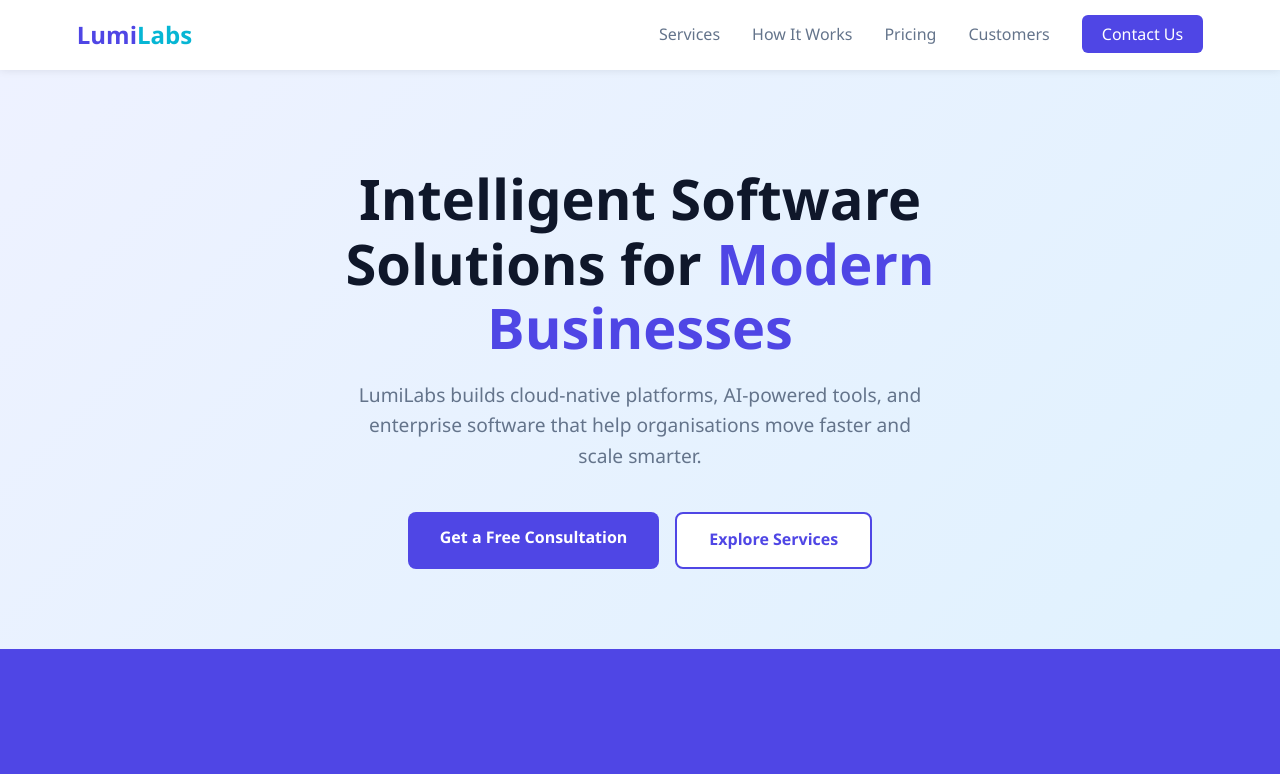
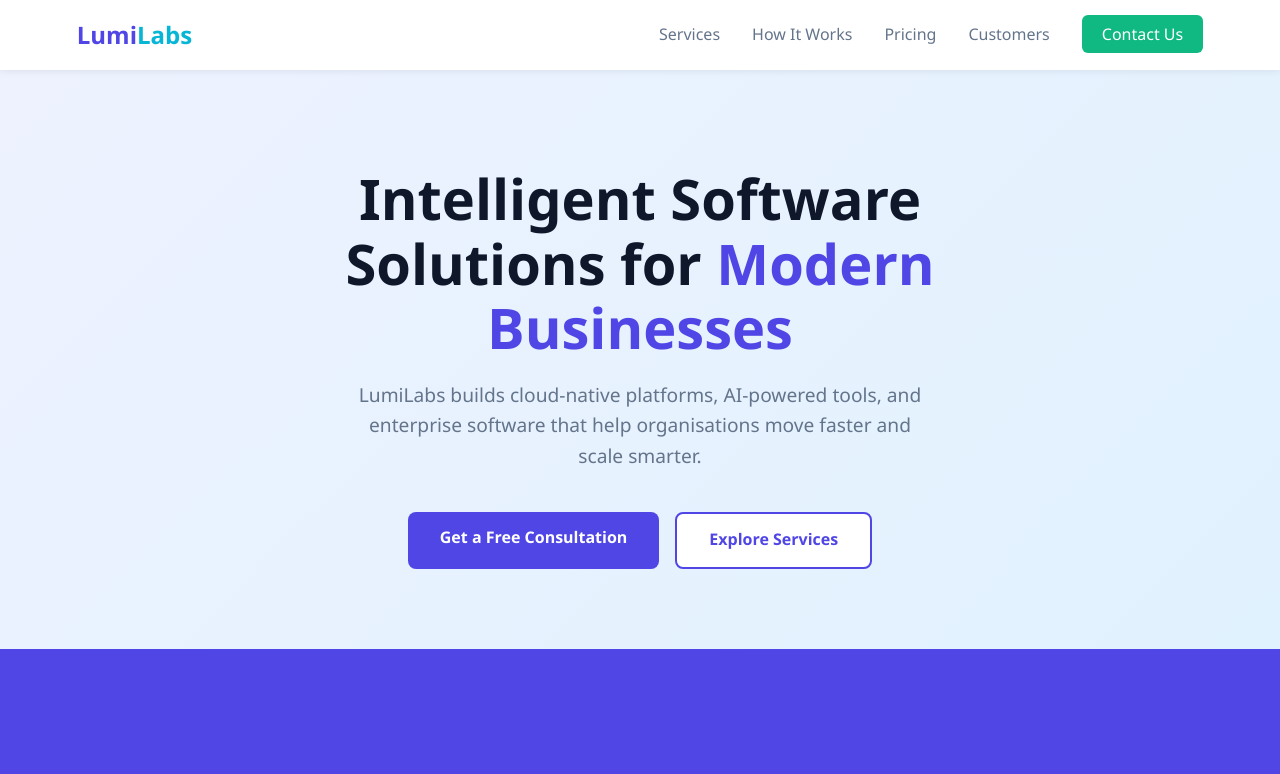
Before and after one commit to gjackirl/claude-software-factory-demo, a plain HTML site: page index.html in a window 1280 px wide. Shown: the top 774 px of the page. Drawn offline with Linux system fonts and the light colour scheme.

Commit message:
Change Contact Us button from indigo to emerald green (#18)
Update .nav-cta background from #4f46e5 (indigo) to #10b981 (emerald green)
and hover state from #3730a3 to #059669 (dark emerald green).

Resolves task #23: Contact Us button colour change

Co-authored-by: Claude <noreply@anthropic.com>

```diff
--- a/index.html
+++ b/index.html
@@ -46,13 +46,13 @@
     nav ul a { text-decoration: none; color: var(--gray); font-weight: 500; transition: color .2s; }
     nav ul a:hover { color: var(--primary); }
     .nav-cta {
-      background: var(--primary);
+      background: #10b981;
       color: var(--white) !important;
       padding: .5rem 1.25rem;
       border-radius: 6px;
       transition: background .2s !important;
     }
-    .nav-cta:hover { background: var(--primary-dark) !important; color: var(--white) !important; }
+    .nav-cta:hover { background: #059669 !important; color: var(--white) !important; }
 
     /* ── HERO ── */
     .hero {
```
